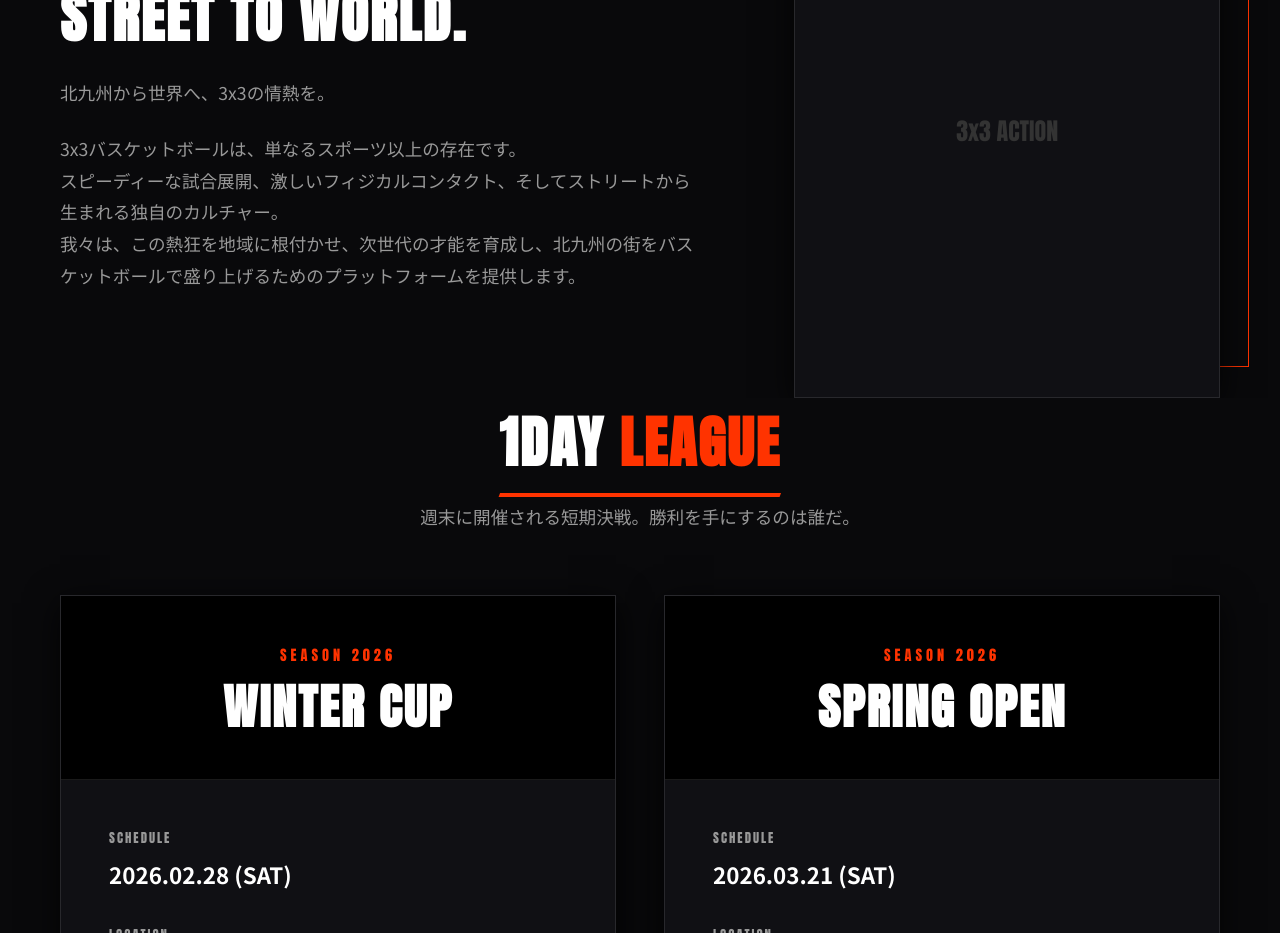
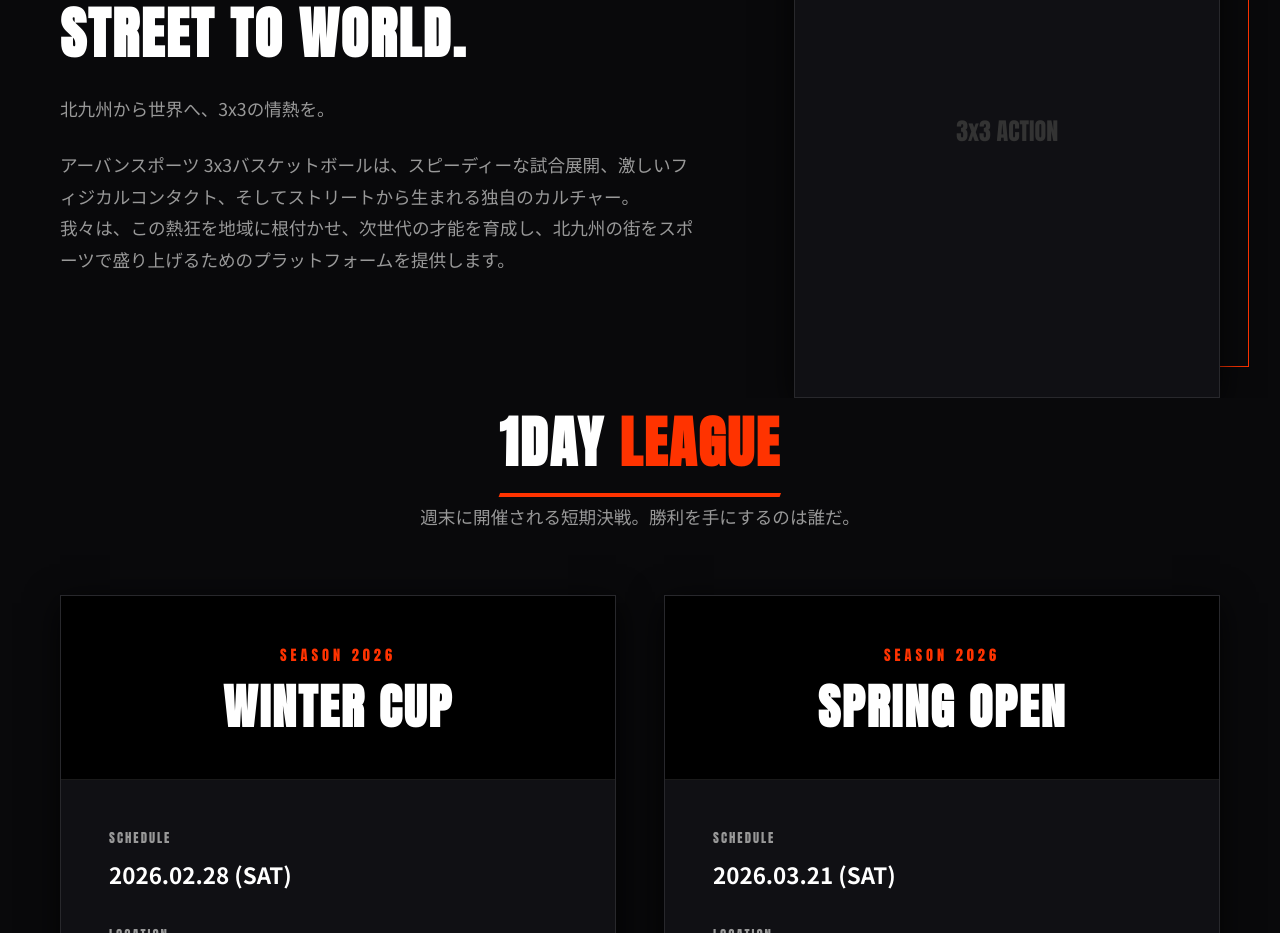
Before and after one commit to yuki-tkp/antigravity, a Next.js app: page / in a window 1280 px wide. Shown: the part 1040-1973 px from the top of the page. Built offline with nearby package versions, Linux system fonts and the light colour scheme.

Commit message:
docs: update ABOUT US text

```diff
--- a/components/sections/About.tsx
+++ b/components/sections/About.tsx
@@ -13,9 +13,8 @@ export default function About() {
               北九州から世界へ、3x3の情熱を。
             </p>
             <p>
-              3x3バスケットボールは、単なるスポーツ以上の存在です。<br />
-              スピーディーな試合展開、激しいフィジカルコンタクト、そしてストリートから生まれる独自のカルチャー。<br />
-              我々は、この熱狂を地域に根付かせ、次世代の才能を育成し、北九州の街をバスケットボールで盛り上げるためのプラットフォームを提供します。
+              アーバンスポーツ 3x3バスケットボールは、スピーディーな試合展開、激しいフィジカルコンタクト、そしてストリートから生まれる独自のカルチャー。<br />
+              我々は、この熱狂を地域に根付かせ、次世代の才能を育成し、北九州の街をスポーツで盛り上げるためのプラットフォームを提供します。
             </p>
           </div>
           <div className="about-image">
```
